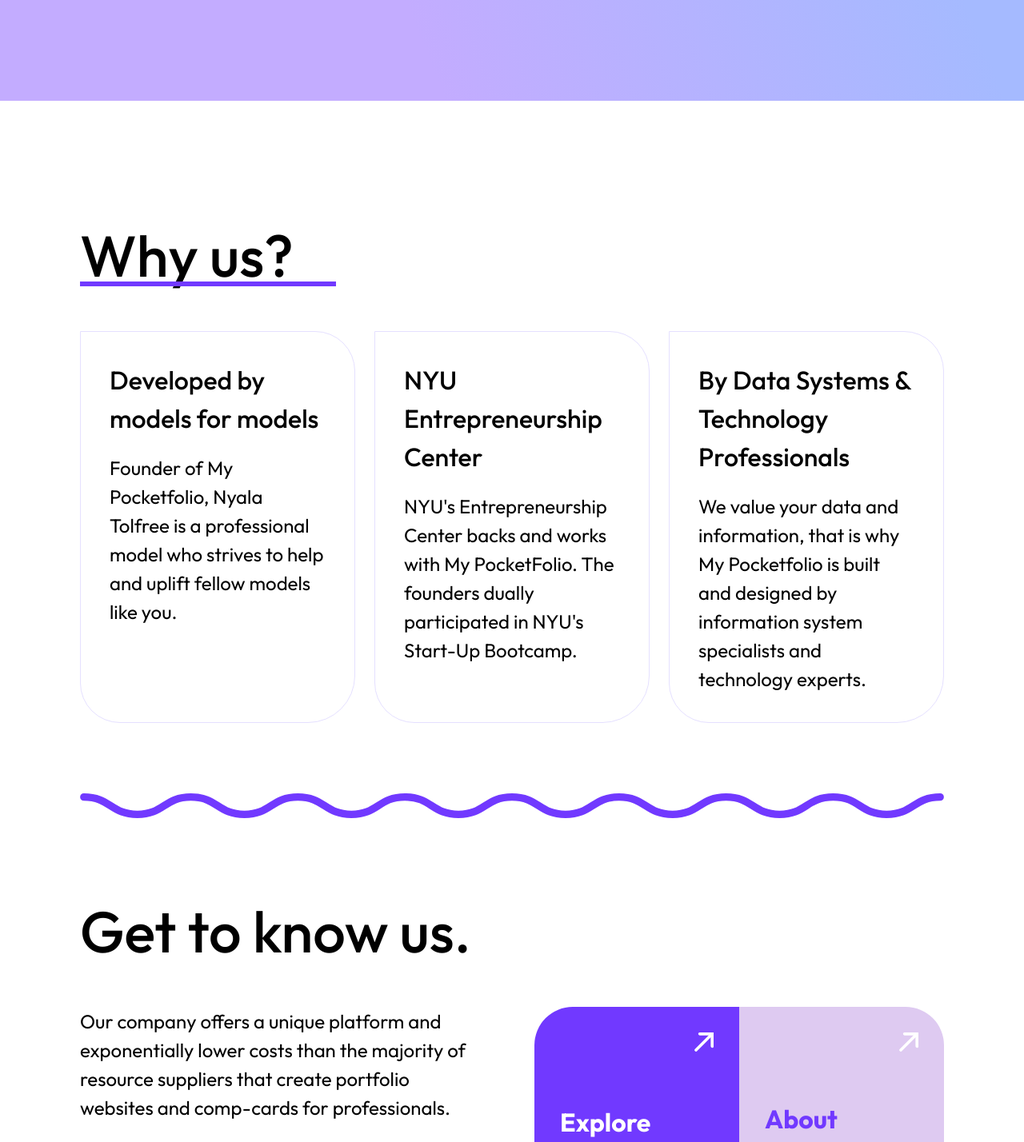
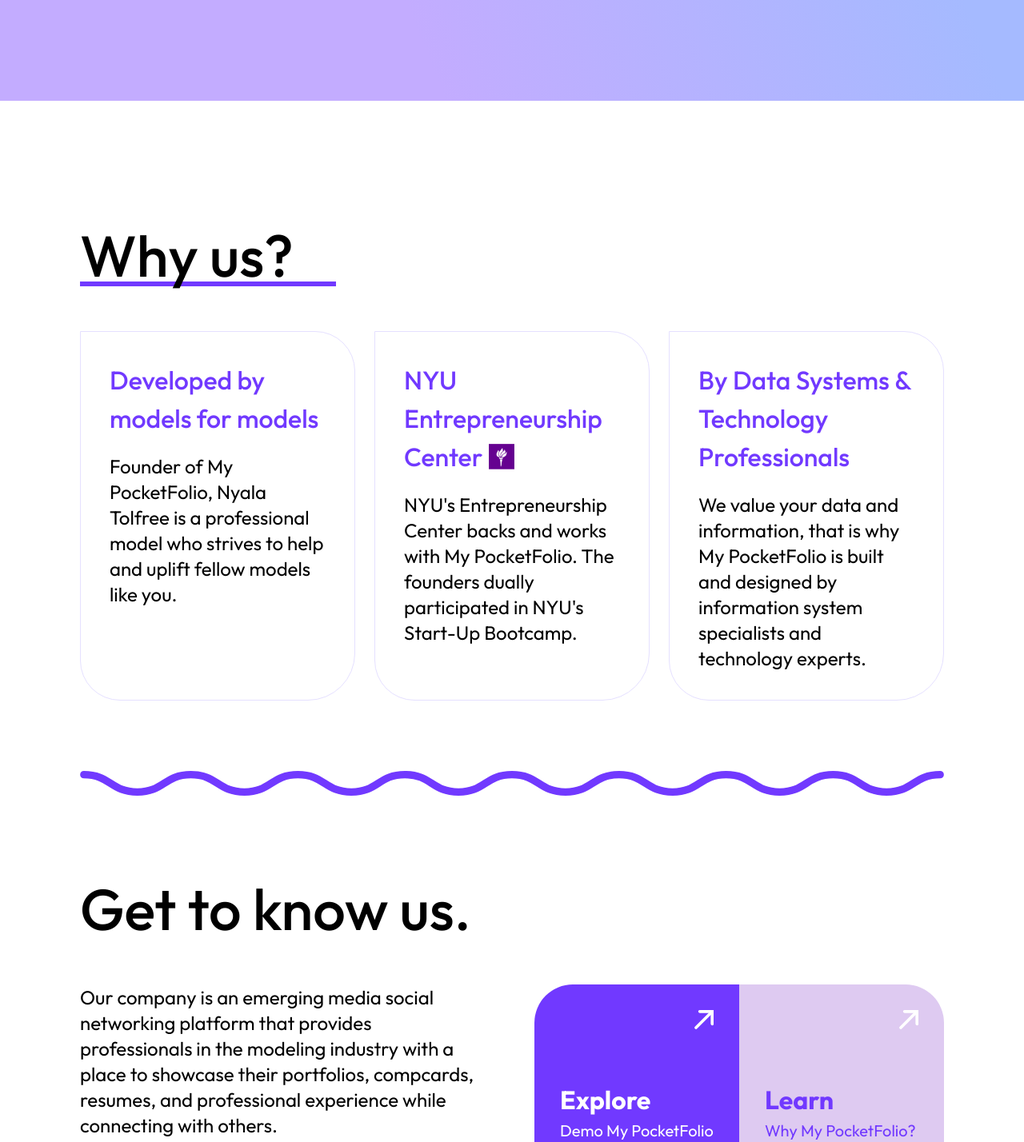
Before and after one commit to mpfolio/mpfolio, a Next.js app: page / in a window 1280 px wide. Shown: the part 1330-2758 px from the top of the page at 80% size. Built offline with nearby package versions, Linux system fonts and the light colour scheme.

Commit message:
home page updates

```diff
--- a/app/globals.css
+++ b/app/globals.css
@@ -54,5 +54,6 @@
 p {
     font-size: 1.5rem;
     font-weight: 400;
+    line-height: 2rem;
     margin: 0;
 }
--- a/app/page.css
+++ b/app/page.css
@@ -49,6 +49,7 @@
 .section3 > .underlined::after {
     content: "";
     position: absolute;
+    z-index: -1;
     bottom: 1rem;
     left: 0;
     height: 0.375rem;
@@ -72,6 +73,22 @@
     border-radius: var(--Corner-None, 0rem) 3.125rem 3.6875rem 3.125rem;
     border: 1.5px solid #E5E0FF;
 }
+.card :is(h3) {
+    color: var(--primary-color);
+}
+.card > .title-nyu-logo {
+    display: inline-block;
+}
+.card > .title-nyu-logo > * {
+    display: inline;
+}
+.card > .title-nyu-logo > #nyu-logo {
+    width: 2rem;
+    height: auto;
+    margin-left: 0.5rem;
+    margin-top: 0.5rem;
+    vertical-align: top;
+}
 .section3 > .squiggle {
     background-color: red;
     height: 0.5rem;
@@ -81,13 +98,14 @@
     width: 100%;
     padding: 3rem 0;
 }
-.section3 > .bodytext {
-    width: 30vw;
-}
-
 .section3 > .body-container {
     display: flex;
     gap: 4rem;
+}
+.section3 > .body-container > .body-text {
+    display: flex;
+    flex-direction: column;
+    gap: 2rem;
 }
 
 .quad-container {
--- a/app/page.tsx
+++ b/app/page.tsx
@@ -6,6 +6,7 @@
 import hero_img from "./assets/hero_img.svg";
 import squiggle from "./assets/squiggle.svg";
 import arrow from "./assets/arrow.svg";
+import nyu_logo from "./assets/nyu_logo.png";
 import Navbar from "./components/Navbar";
 import Button from "./components/Button";
 
@@ -36,8 +37,7 @@
 				{/* TODO: the styles here are really inconsistent @sophie */}
 				<h1 className="underline">Our Mission</h1>
 				<h2 style={{ fontWeight: 400 }}>
-					We're here to revolutionize the modeling industry by providing a
-					data-driven platform that connects models and agents.
+                    Our mission is to revolutionize the modeling industry by providing a data-driven platform that connects models and agents.
 				</h2>
 			</div>
 			<div className="section3">
@@ -46,13 +46,18 @@
 					<div className="card">
 						<h3>Developed by models for models</h3>
 						<p>
-							Founder of My Pocketfolio, Nyala Tolfree is a professional model
+							Founder of My PocketFolio, Nyala Tolfree is a professional model
 							who strives to help and uplift fellow models like you.
 						</p>
 					</div>
 					<div className="card">
 						{/* TODO: entrepreneurship is too long of a word */}
-						<h3>NYU Entrepreneurship Center</h3>
+                        <div className="title-nyu-logo">
+                            <h3>
+                                NYU Entrepreneurship Center
+                            </h3>
+                            <Image id="nyu-logo" src={nyu_logo} alt="nyu_logo" />
+                        </div>
 						<p>
 							NYU's Entrepreneurship Center backs and works with My PocketFolio.
 							The founders dually participated in NYU's Start-Up Bootcamp.
@@ -63,7 +68,7 @@
 							By Data Systems & Technology Professionals
 						</h3>
 						<p>
-							We value your data and information, that is why My Pocketfolio is
+							We value your data and information, that is why My PocketFolio is
 							built and designed by information system specialists and
 							technology experts.
 						</p>
@@ -72,9 +77,14 @@
 				<Image id="squiggle" src={squiggle} alt="squiggle" />
 				<h1>Get to know us.</h1>
                 <div className="body-container">
-                    <p className="bodytext">
-                        Our company offers a unique platform and exponentially lower costs than the majority of resource suppliers that create portfolio websites and comp-cards for professionals.
-                    </p>
+                    <div className="body-text">
+                        <p>
+                            Our company is an emerging media social networking platform that provides professionals in the modeling industry with a place to showcase their portfolios, compcards, resumes, and professional experience while connecting with others.
+                        </p>
+                        <h4>
+                            <Button text="Make an account" variant="outlined" href="/comingSoon"/>
+                        </h4>
+                    </div>
 
                     <div className="quad-container" onMouseLeave={() => setQuadHover(-1)}>
                         <div className="quad-button quad1" style={{
@@ -87,7 +97,7 @@
                                 }}
                             />
                             <h3><strong>Explore</strong></h3>
-                            <h5>Demo My Pocketfolio</h5>
+                            <h5>Demo My PocketFolio</h5>
                         </div>
                         <div className="quad-button quad2" style={{
                             backgroundColor: "#DECAF1",
@@ -99,8 +109,8 @@
                                 }}
                             />
                             <div className="spacer"></div>
-                            <h3><strong>About</strong></h3>
-                            <h5>Our solution to modeling cards.</h5>
+                            <h3><strong>Learn</strong></h3>
+                            <h5>Why My PocketFolio?</h5>
                         </div>
                         <div className="quad-button quad3" style={{
                             backgroundColor: "#A5BAFF",
@@ -113,7 +123,7 @@
                             />
                             <div className="spacer"></div>
                             <h3><strong>Connect</strong></h3>
-                            <h5>Meet the My Pocketfolio team</h5>
+                            <h5>Meet the My PocketFolio team</h5>
                         </div>
                         <div className="quad-button quad4" style={{
                             backgroundColor: "#7139FF",
```
Also changed, not shown: app/assets/nyu_logo.png (added).
